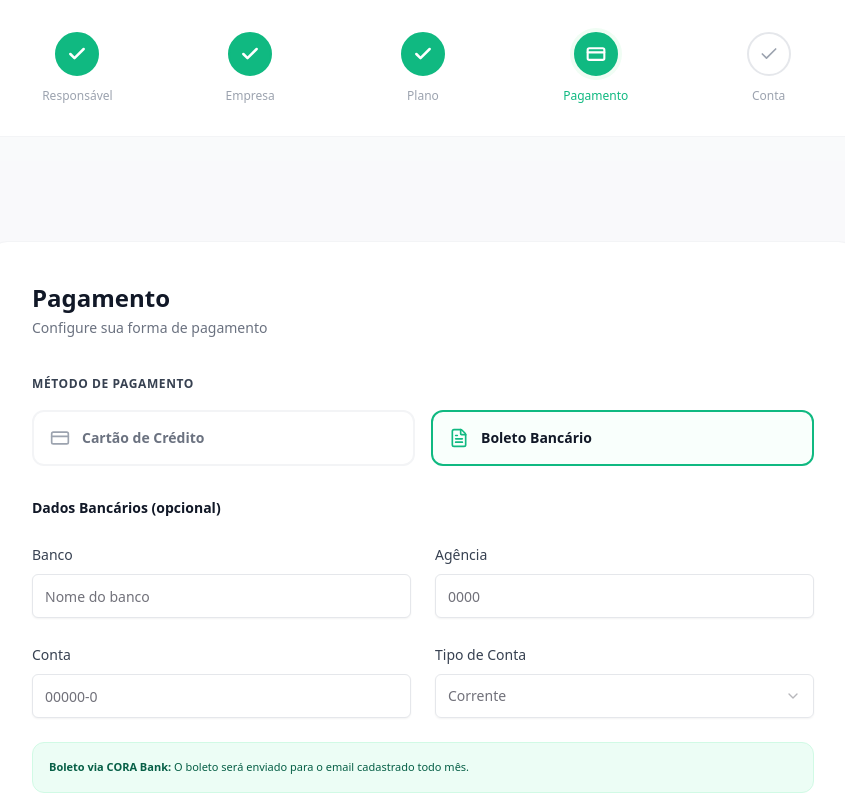
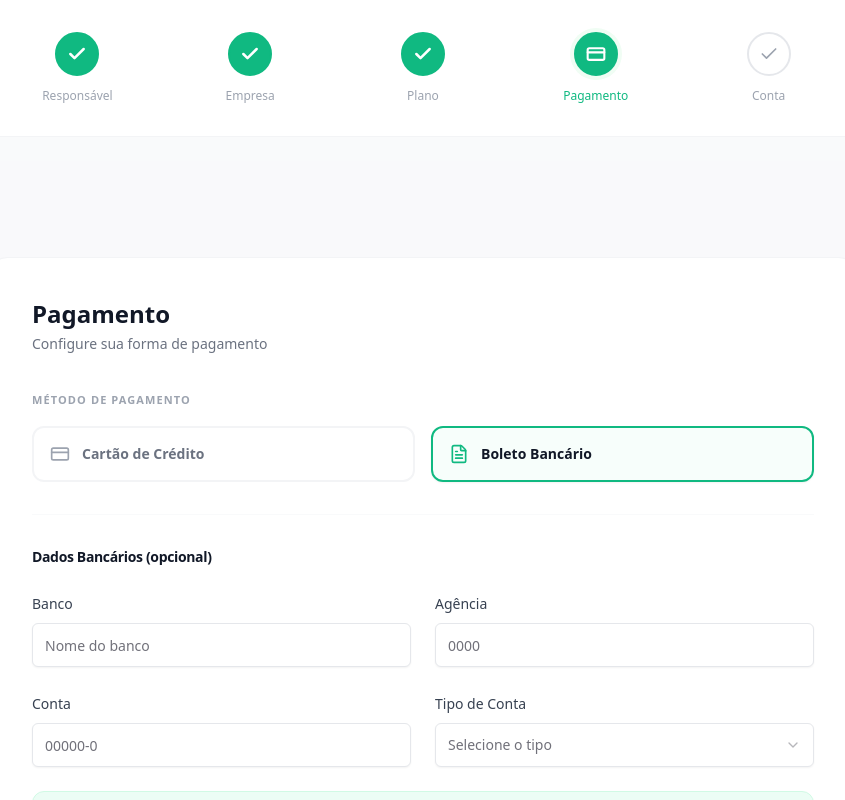
Before and after one commit to Yrmih/techplann-frontend, a Next.js app: page /onboarding/billing in a window 1280 px wide. Both pictures are taken after a click on the button "Boleto Bancário". Shown: the top 800 px of the page, without its empty margins (217-1062 px from the left). Built offline with nearby package versions, Linux system fonts and the light colour scheme.

Commit message:
feat: adicionar componente CustomSelect e NextButton com estilos e funcionalidades

```diff
--- a/src/components/forms/onboarding/BillingForm.tsx
+++ b/src/components/forms/onboarding/BillingForm.tsx
@@ -3,140 +3,254 @@
 import React from "react";
 import { useForm } from "react-hook-form";
 import { zodResolver } from "@hookform/resolvers/zod";
-import { CreditCard, FileText, CheckCircle2 } from "lucide-react";
+import { CreditCard, FileText, CheckCircle2, Info } from "lucide-react";
 import { FieldError } from "react-hook-form";
 
+// Shadcn UI & Custom Components
 import { Input } from "@/components/ui/input";
 import { Label } from "@/components/ui/label";
-import { Select, SelectContent, SelectItem, SelectTrigger, SelectValue } from "@/components/ui/select";
-import { NextButton } from "./NextButton";
+import { CustomSelect } from "@/components/ui/custom/CustomSelect"; // O wrapper que criamos
+import { NextButton } from "../../ui/custom/NextButton";
 import { billingSchema, type BillingData } from "@/lib/validators/schema";
 import { cn } from "@/lib/utils";
 
 export const BillingForm = () => {
-  const { register, handleSubmit, setValue, watch, formState: { errors, isSubmitting } } = useForm<BillingData>({
+  const {
+    register,
+    handleSubmit,
+    setValue,
+    watch,
+    formState: { errors, isSubmitting },
+  } = useForm<BillingData>({
     resolver: zodResolver(billingSchema),
-    defaultValues: { paymentMethod: "credit_card" }
+    defaultValues: { paymentMethod: "credit_card" },
   });
 
   const paymentMethod = watch("paymentMethod");
+  const accountType = watch("accountType");
 
-  const inputStyles = (errorField: FieldError | undefined) => `
+  const inputStyles = (errorField: FieldError | undefined) =>
+    `
     bg-white border-gray-200 transition-all text-sm h-11
     hover:border-[#10b981]
     focus-visible:ring-1 focus-visible:ring-[#10b981]
     focus-visible:border-[#10b981]
     focus-visible:ring-offset-0
     outline-none
-    ${errorField ? "border-red-500 focus-visible:ring-red-500" : ""}
-  `.replace(/\s+/g, ' ').trim();
+    ${errorField ? "border-red-500 focus-visible:ring-red-500 focus-visible:border-red-500" : ""}
+  `
+      .replace(/\s+/g, " ")
+      .trim();
 
-  const onSubmit = (data: BillingData) => console.log("Pagamento:", data);
+  const onSubmit = (data: BillingData) =>
+    console.log("Dados de Pagamento:", data);
 
   return (
-    <div className="bg-white rounded-2xl border border-gray-100 p-10 shadow-sm max-w-5xl mx-auto font-sans">
+    /* Reduzi a margem superior (mt-4) para o card colar mais na timeline conforme o Figma */
+    <div className="bg-white rounded-2xl border border-gray-100 p-10 shadow-sm max-w-5xl mx-auto font-sans mt-4">
       <header className="mb-8">
         <h2 className="text-2xl font-bold text-gray-900">Pagamento</h2>
-        <p className="text-sm text-gray-500 mt-1">Configure sua forma de pagamento</p>
+        <p className="text-sm text-gray-500 mt-1">
+          Configure sua forma de pagamento
+        </p>
       </header>
 
       <form onSubmit={handleSubmit(onSubmit)} className="space-y-8">
-        {/* Seleção do Método */}
+        {/* Seleção do Método: Estilo idêntico ao image_b133f3.png */}
         <div className="space-y-4">
-          <Label className="text-xs font-bold uppercase tracking-wider text-gray-700">Método de Pagamento</Label>
+          <Label className="text-[11px] font-black uppercase tracking-widest text-gray-400">
+            Método de Pagamento
+          </Label>
           <div className="grid grid-cols-1 md:grid-cols-2 gap-4">
             <button
               type="button"
               onClick={() => setValue("paymentMethod", "credit_card")}
               className={cn(
-                "flex items-center gap-3 p-4 rounded-xl border-2 transition-all",
-                paymentMethod === "credit_card" ? "border-[#10b981] bg-emerald-50/30" : "border-gray-100 hover:border-gray-200"
+                "flex items-center gap-3 p-4 rounded-xl border-2 transition-all duration-200",
+                paymentMethod === "credit_card"
+                  ? "border-[#10b981] bg-emerald-50/40 shadow-sm"
+                  : "border-gray-100 bg-white hover:border-gray-200",
               )}
             >
-              <CreditCard size={20} className={paymentMethod === "credit_card" ? "text-[#10b981]" : "text-gray-400"} />
-              <span className={cn("text-sm font-bold", paymentMethod === "credit_card" ? "text-gray-900" : "text-gray-500")}>Cartão de Crédito</span>
+              <CreditCard
+                size={20}
+                className={
+                  paymentMethod === "credit_card"
+                    ? "text-[#10b981]"
+                    : "text-gray-400"
+                }
+              />
+              <span
+                className={cn(
+                  "text-sm font-bold",
+                  paymentMethod === "credit_card"
+                    ? "text-gray-900"
+                    : "text-gray-500",
+                )}
+              >
+                Cartão de Crédito
+              </span>
             </button>
 
             <button
               type="button"
               onClick={() => setValue("paymentMethod", "boleto")}
               className={cn(
-                "flex items-center gap-3 p-4 rounded-xl border-2 transition-all",
-                paymentMethod === "boleto" ? "border-[#10b981] bg-emerald-50/30" : "border-gray-100 hover:border-gray-200"
+                "flex items-center gap-3 p-4 rounded-xl border-2 transition-all duration-200",
+                paymentMethod === "boleto"
+                  ? "border-[#10b981] bg-emerald-50/40 shadow-sm"
+                  : "border-gray-100 bg-white hover:border-gray-200",
               )}
             >
-              <FileText size={20} className={paymentMethod === "boleto" ? "text-[#10b981]" : "text-gray-400"} />
-              <span className={cn("text-sm font-bold", paymentMethod === "boleto" ? "text-gray-900" : "text-gray-500")}>Boleto Bancário</span>
+              <FileText
+                size={20}
+                className={
+                  paymentMethod === "boleto"
+                    ? "text-[#10b981]"
+                    : "text-gray-400"
+                }
+              />
+              <span
+                className={cn(
+                  "text-sm font-bold",
+                  paymentMethod === "boleto"
+                    ? "text-gray-900"
+                    : "text-gray-500",
+                )}
+              >
+                Boleto Bancário
+              </span>
             </button>
           </div>
         </div>
 
-        {/* Lógica Condicional de Campos */}
+        <hr className="border-gray-50" />
+
+        {/* Conteúdo Dinâmico */}
         {paymentMethod === "credit_card" ? (
-          <div className="space-y-6 animate-in fade-in slide-in-from-top-2 duration-300">
-             <h3 className="text-sm font-bold text-gray-900">Dados do Cartão</h3>
+          <div className="space-y-6 animate-in fade-in slide-in-from-top-4 duration-500">
+            <h3 className="text-sm font-bold text-gray-900 tracking-tight">
+              Dados do Cartão
+            </h3>
             <div className="space-y-2">
-               <Label className="text-sm font-medium text-gray-700">Número do Cartão *</Label>
-               <Input {...register("cardNumber")} placeholder="0000 0000 0000 0000" className={inputStyles(errors.cardNumber)} />
+              <Label className="text-sm font-medium text-gray-700">
+                Número do Cartão *
+              </Label>
+              <Input
+                {...register("cardNumber")}
+                placeholder="0000 0000 0000 0000"
+                className={inputStyles(errors.cardNumber)}
+              />
             </div>
             <div className="space-y-2">
-               <Label className="text-sm font-medium text-gray-700">Nome no Cartão *</Label>
-               <Input {...register("cardName")} placeholder="NOME COMO ESTÁ NO CARTÃO" className={inputStyles(errors.cardName)} />
+              <Label className="text-sm font-medium text-gray-700">
+                Nome no Cartão *
+              </Label>
+              <Input
+                {...register("cardName")}
+                placeholder="NOME COMO ESTÁ NO CARTÃO"
+                className={inputStyles(errors.cardName)}
+              />
             </div>
             <div className="grid grid-cols-2 gap-6">
               <div className="space-y-2">
-                 <Label className="text-sm font-medium text-gray-700">Validade *</Label>
-                 <Input {...register("expiry")} placeholder="MM/AA" className={inputStyles(errors.expiry)} />
+                <Label className="text-sm font-medium text-gray-700">
+                  Validade *
+                </Label>
+                <Input
+                  {...register("expiry")}
+                  placeholder="MM/AA"
+                  className={inputStyles(errors.expiry)}
+                />
               </div>
               <div className="space-y-2">
-                 <Label className="text-sm font-medium text-gray-700">CVV *</Label>
-                 <Input {...register("cvv")} placeholder="****" className={inputStyles(errors.cvv)} />
+                <Label className="text-sm font-medium text-gray-700">
+                  CVV *
+                </Label>
+                <Input
+                  {...register("cvv")}
+                  placeholder="****"
+                  className={inputStyles(errors.cvv)}
+                />
               </div>
             </div>
-             <div className="bg-blue-50 border border-blue-100 rounded-xl p-4 flex gap-3">
-               <CheckCircle2 className="text-blue-600 shrink-0" size={18} />
-               <p className="text-[11px] text-blue-800"><b>Integração CORA Bank:</b> Sua cobrança será processada pelo banco CORA com segurança e praticidade.</p>
+            <div className="bg-blue-50 border border-blue-100 rounded-xl p-4 flex gap-3 items-center">
+              <Info className="text-blue-600 shrink-0" size={18} />
+              <p className="text-[11px] text-blue-800 leading-relaxed">
+                <strong className="font-bold">Integração CORA Bank:</strong> Sua
+                cobrança será processada pelo banco CORA com total segurança e
+                praticidade.
+              </p>
             </div>
           </div>
         ) : (
-          <div className="space-y-6 animate-in fade-in slide-in-from-top-2 duration-300">
-            <h3 className="text-sm font-bold text-gray-900">Dados Bancários (opcional)</h3>
-            <div className="grid grid-cols-2 gap-6">
+          <div className="space-y-6 animate-in fade-in slide-in-from-top-4 duration-500">
+            <h3 className="text-sm font-bold text-gray-900 tracking-tight">
+              Dados Bancários (opcional)
+            </h3>
+            <div className="grid grid-cols-1 md:grid-cols-2 gap-6">
               <div className="space-y-2">
-                <Label className="text-sm font-medium text-gray-700">Banco</Label>
-                <Input {...register("bankName")} placeholder="Nome do banco" className={inputStyles(undefined)} />
+                <Label className="text-sm font-medium text-gray-700">
+                  Banco
+                </Label>
+                <Input
+                  {...register("bankName")}
+                  placeholder="Nome do banco"
+                  className={inputStyles(undefined)}
+                />
               </div>
               <div className="space-y-2">
-                <Label className="text-sm font-medium text-gray-700">Agência</Label>
-                <Input {...register("agency")} placeholder="0000" className={inputStyles(undefined)} />
+                <Label className="text-sm font-medium text-gray-700">
+                  Agência
+                </Label>
+                <Input
+                  {...register("agency")}
+                  placeholder="0000"
+                  className={inputStyles(undefined)}
+                />
               </div>
             </div>
-            <div className="grid grid-cols-2 gap-6">
+            <div className="grid grid-cols-1 md:grid-cols-2 gap-6">
               <div className="space-y-2">
-                <Label className="text-sm font-medium text-gray-700">Conta</Label>
-                <Input {...register("accountNumber")} placeholder="00000-0" className={inputStyles(undefined)} />
+                <Label className="text-sm font-medium text-gray-700">
+                  Conta
+                </Label>
+                <Input
+                  {...register("accountNumber")}
+                  placeholder="00000-0"
+                  className={inputStyles(undefined)}
+                />
               </div>
-              <div className="space-y-2">
-                <Label className="text-sm font-medium text-gray-700">Tipo de Conta</Label>
-                <Select onValueChange={(v) => setValue("accountType", v as any)}>
-                  <SelectTrigger className="h-11 border-gray-200 focus:ring-[#10b981] focus:border-[#10b981]">
-                    <SelectValue placeholder="Corrente" />
-                  </SelectTrigger>
-                  <SelectContent>
-                    <SelectItem value="corrente">Corrente</SelectItem>
-                    <SelectItem value="poupanca">Poupança</SelectItem>
-                  </SelectContent>
-                </Select>
+
+              {/* Uso do CustomSelect Reutilizável com Estilo Figma */}
+              <CustomSelect
+                label="Tipo de Conta"
+                placeholder="Selecione o tipo"
+                value={accountType}
+                onValueChange={(v) => setValue("accountType", v as any)}
+                options={[
+                  { value: "corrente", label: "Conta Corrente" },
+                  { value: "poupanca", label: "Conta Poupança" },
+                ]}
+              />
             </div>
-            </div>
-            <div className="bg-emerald-50 border border-emerald-100 rounded-xl p-4">
-              <p className="text-[11px] text-emerald-800 font-medium"><b>Boleto via CORA Bank:</b> O boleto será enviado para o email cadastrado todo mês.</p>
+            <div className="bg-emerald-50 border border-emerald-100 rounded-xl p-4 flex items-center gap-3">
+              <CheckCircle2 className="text-[#10b981]" size={18} />
+              <p className="text-[11px] text-emerald-800 font-medium italic">
+                <b>Boleto via CORA Bank:</b> O boleto será enviado
+                automaticamente para o e-mail cadastrado mensalmente.
+              </p>
             </div>
           </div>
         )}
 
         <hr className="border-gray-100 my-8" />
-        <NextButton onBack={() => window.history.back()} nextLabel="Próximo" isSubmitting={isSubmitting} />
+
+        <NextButton
+          onBack={() => window.history.back()}
+          nextLabel="Próximo"
+          isSubmitting={isSubmitting}
+        />
       </form>
     </div>
   );
--- a/src/components/forms/onboarding/OrganizationForm.tsx
+++ b/src/components/forms/onboarding/OrganizationForm.tsx
@@ -15,7 +15,7 @@ import {
 } from "@/components/ui/select";
 
 // Componentes customizados e Schemas
-import { NextButton } from "./NextButton";
+import { NextButton } from "../../ui/custom/NextButton";
 import {
   organizationStepOneSchema,
   type OrganizationStepOneData,
```
Also changed, not shown: src/components/forms/onboarding/AccountForm.tsx (+39 -11 lines), src/components/forms/onboarding/SubscriptionForm.tsx (+37 -10 lines), src/components/ui/custom/CustomSelect.tsx (renamed from src/components/forms/onboarding/CustomSelect.tsx), src/components/ui/custom/NextButton.tsx (renamed from src/components/forms/onboarding/NextButton.tsx). Lines whose indentation alone changed are shown as unchanged.
